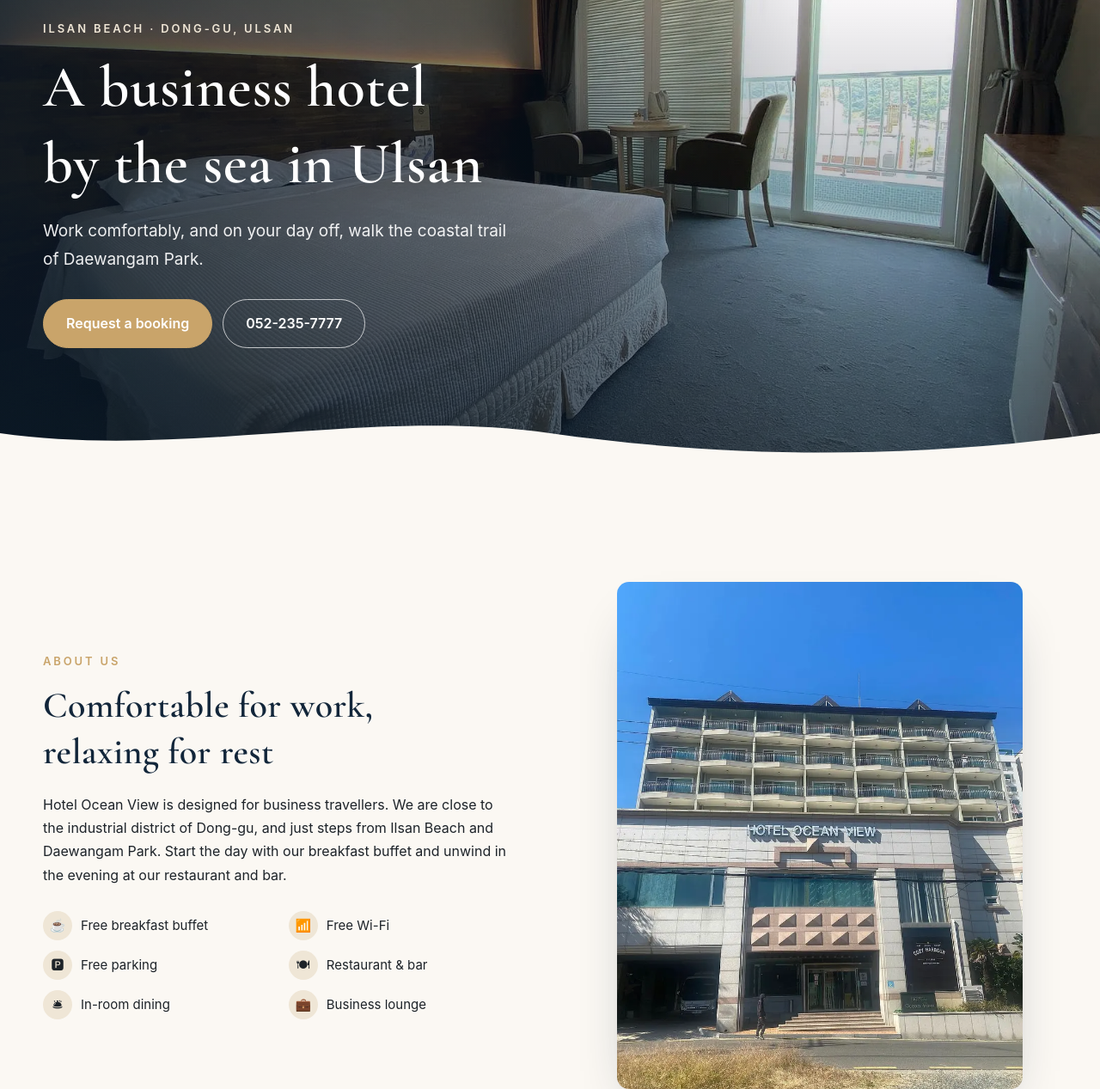
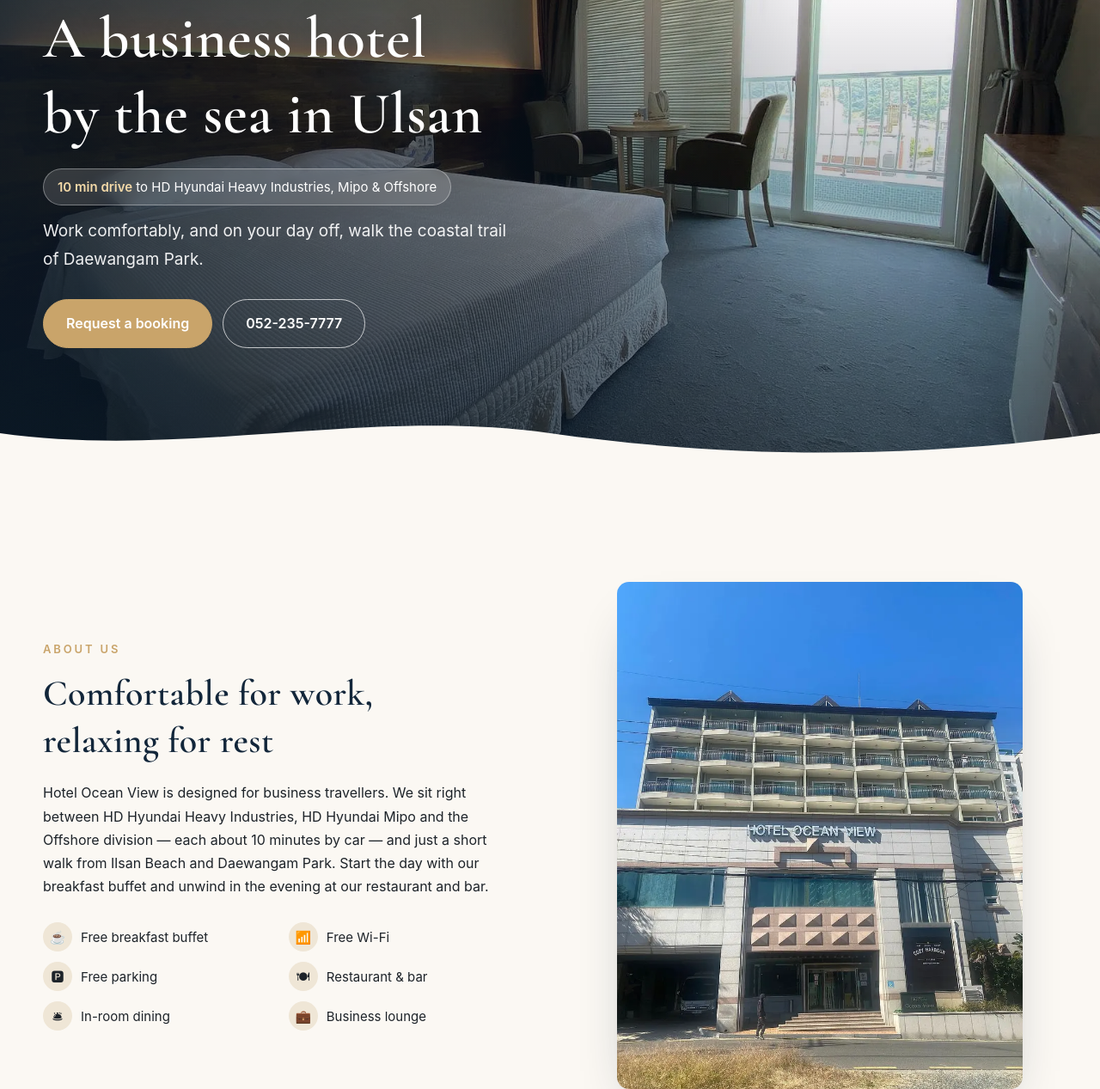
Before and after one commit to hyunjunkang7/hoteloceanview, a plain HTML site: page site/index.html in a window 1280 px wide. Shown: the part 267-1534 px from the top of the page at 86% size. Drawn offline with nearby package versions, Linux system fonts and the light colour scheme; a web font is replaced by a local one.

Commit message:
Highlight 10-min drive to HD Hyundai Heavy Industries, Mipo and Offshore
Co-Authored-By: Claude Opus 5.5 <noreply@anthropic.com>

```diff
--- a/site/index.html
+++ b/site/index.html
@@ -4,9 +4,9 @@
 <meta charset="utf-8">
 <meta name="viewport" content="width=device-width, initial-scale=1">
 <title>호텔 오션뷰 울산 | Hotel Ocean View Ulsan</title>
-<meta name="description" content="울산 동구 일산해수욕장 앞 비즈니스 호텔. 대왕암공원 인근, 조식 무료, 레스토랑·바·회의실 완비. 052-235-7777">
+<meta name="description" content="HD현대중공업·HD현대미포·해양사업부 차량 10분, 울산 동구 일산해수욕장 앞 비즈니스 호텔. 조식 무료, 레스토랑·바·회의실 완비. 052-235-7777">
 <meta property="og:title" content="호텔 오션뷰 울산 | Hotel Ocean View">
-<meta property="og:description" content="일산해수욕장과 대왕암공원 곁, 편안한 비즈니스 호텔">
+<meta property="og:description" content="현대중공업·미포·해양 출장의 중심, 일산해수욕장 앞 비즈니스 호텔">
 <meta property="og:image" content="https://www.hoteloceanview.co.kr/images/exterior.webp">
 <meta property="og:type" content="website">
 <link rel="icon" href="images/favicon.svg" type="image/svg+xml">
@@ -49,6 +49,7 @@
       <span lang="ko">바다 곁에서 쉬어가는<br>울산의 비즈니스 호텔</span>
       <span lang="en">A business hotel<br>by the sea in Ulsan</span>
     </h1>
+    <p class="hero-badge"><span lang="ko">HD현대중공업 · HD현대미포 · 해양사업부 <b>차량 10분</b></span><span lang="en"><b>10 min drive</b> to HD Hyundai Heavy Industries, Mipo &amp; Offshore</span></p>
     <p class="hero-sub"><span lang="ko">출장의 피로는 덜고, 쉬는 날엔 대왕암 바닷길을 걸어보세요.</span><span lang="en">Work comfortably, and on your day off, walk the coastal trail of Daewangam Park.</span></p>
     <div class="hero-cta">
       <a class="btn" href="#reserve"><span lang="ko">예약 문의하기</span><span lang="en">Request a booking</span></a>
@@ -63,8 +64,8 @@
     <div class="split-text reveal">
       <p class="eyebrow"><span lang="ko">호텔 소개</span><span lang="en">About us</span></p>
       <h2><span lang="ko">출장도, 휴식도<br>편안하게</span><span lang="en">Comfortable for work,<br>relaxing for rest</span></h2>
-      <p lang="ko">호텔 오션뷰는 비즈니스 고객을 위해 꾸며진 호텔입니다. 현대중공업과 동구 산업단지가 가깝고, 문을 나서면 일산해수욕장과 대왕암공원이 펼쳐집니다. 따뜻한 조식으로 하루를 시작하고, 저녁엔 레스토랑과 바에서 하루를 마무리하세요.</p>
-      <p lang="en">Hotel Ocean View is designed for business travellers. We are close to the industrial district of Dong-gu, and just steps from Ilsan Beach and Daewangam Park. Start the day with our breakfast buffet and unwind in the evening at our restaurant and bar.</p>
+      <p lang="ko">호텔 오션뷰는 비즈니스 고객을 위해 꾸며진 호텔입니다. HD현대중공업, HD현대미포, 해양사업부의 딱 중간에 있어 어느 곳이든 차로 10분이면 닿고, 문을 나서면 일산해수욕장과 대왕암공원이 펼쳐집니다. 따뜻한 조식으로 하루를 시작하고, 저녁엔 레스토랑과 바에서 하루를 마무리하세요.</p>
+      <p lang="en">Hotel Ocean View is designed for business travellers. We sit right between HD Hyundai Heavy Industries, HD Hyundai Mipo and the Offshore division — each about 10 minutes by car — and just a short walk from Ilsan Beach and Daewangam Park. Start the day with our breakfast buffet and unwind in the evening at our restaurant and bar.</p>
       <ul class="perks">
         <li><span class="ico">☕</span><span lang="ko">조식 뷔페 무료</span><span lang="en">Free breakfast buffet</span></li>
         <li><span class="ico">📶</span><span lang="ko">무료 Wi-Fi</span><span lang="en">Free Wi-Fi</span></li>
@@ -221,6 +222,8 @@
         <span lang="en">50, Haesuyokjang 1-gil, Dong-gu, Ulsan 44057, Korea</span>
       </p>
       <ul class="nearby">
+        <li><span lang="ko">HD현대중공업 · 해양사업부</span><span lang="en">HD Hyundai Heavy Industries · Offshore</span><b><span lang="ko">차량 약 10분</span><span lang="en">~10 min drive</span></b></li>
+        <li><span lang="ko">HD현대미포</span><span lang="en">HD Hyundai Mipo</span><b><span lang="ko">차량 약 10분</span><span lang="en">~10 min drive</span></b></li>
         <li><span lang="ko">일산해수욕장</span><span lang="en">Ilsan Beach</span><b><span lang="ko">도보 3~5분</span><span lang="en">3–5 min walk</span></b></li>
         <li><span lang="ko">대왕암공원</span><span lang="en">Daewangam Park</span><b><span lang="ko">도보 15분</span><span lang="en">15 min walk</span></b></li>
         <li><span lang="ko">울산역(KTX)</span><span lang="en">Ulsan KTX Station</span><b><span lang="ko">차량 50분</span><span lang="en">50 min drive</span></b></li>
--- a/site/styles.css
+++ b/site/styles.css
@@ -189,3 +189,7 @@ h3 { font-size: 22px; color: var(--navy); }
   .mosaic { height: 300px; }
   .call-fab { display: grid; }
 }
+
+.hero-badge { display: inline-block; margin: 18px 0 0; padding: 8px 16px; border-radius: 999px; background: rgba(255,255,255,.14); border: 1px solid rgba(255,255,255,.35); backdrop-filter: blur(6px); font-size: 15px; }
+.hero-badge b { color: #f3d9a8; font-weight: 600; }
+.hero-badge + .hero-sub { margin-top: 14px; }
```
